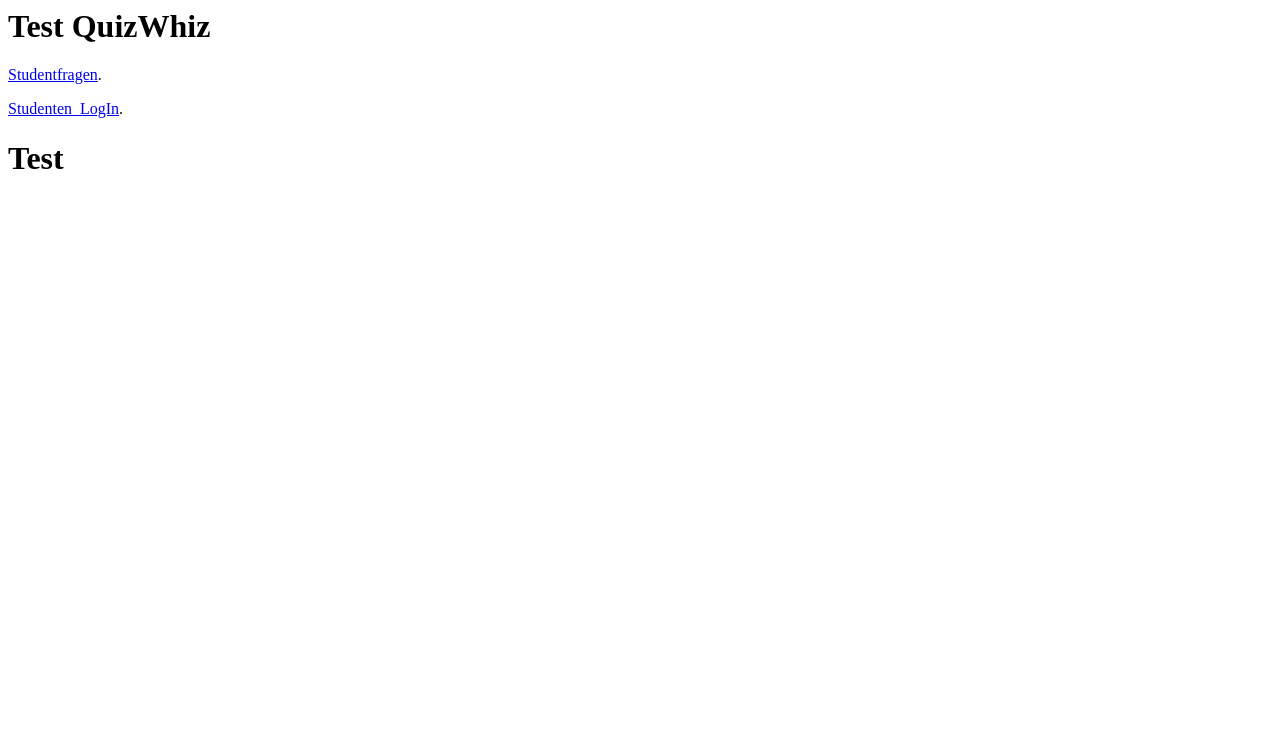
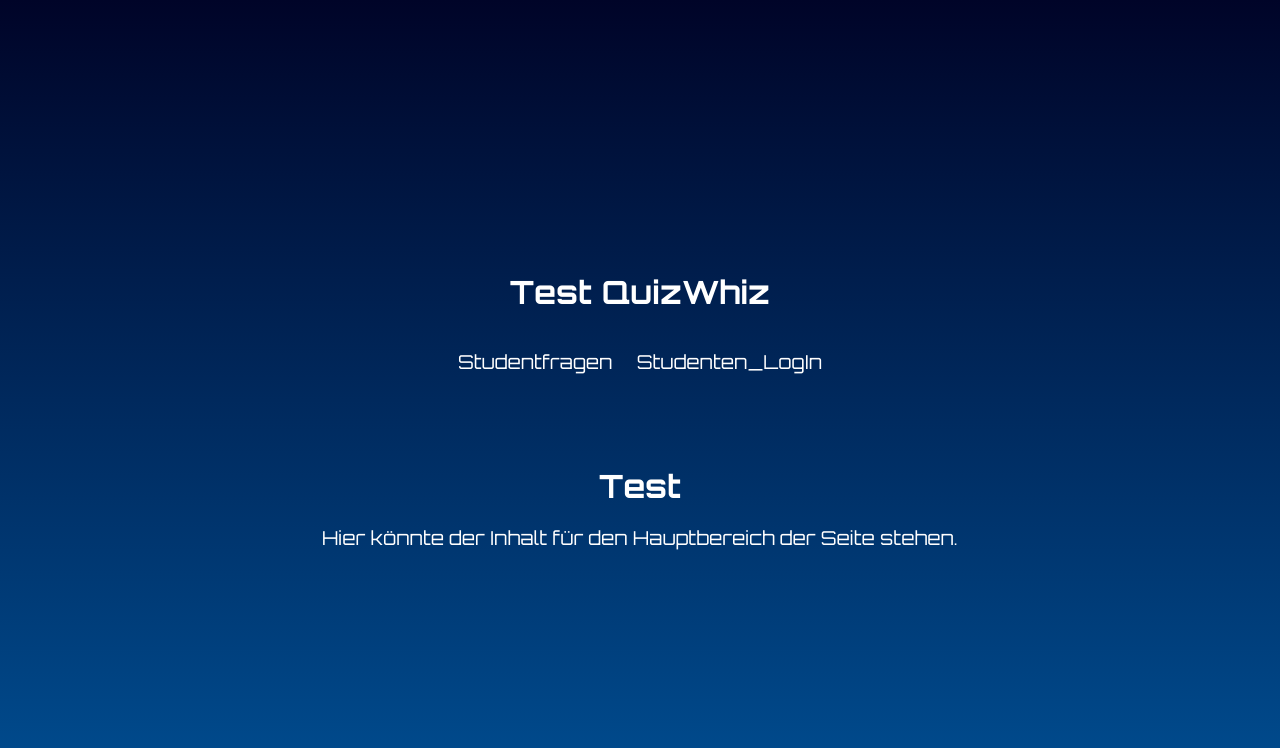
Before and after one commit to PaulSchmidt0/VerteilteSysteme-Quiz, a plain HTML site: page index.html in a window 1280 px wide. Drawn offline with Linux system fonts and the light colour scheme.

Commit message:
chore: Add stylesheets for login page and main page

```diff
--- /dev/null
+++ b/Student_Log_In/stlyes.css
@@ -0,0 +1,92 @@
+@import url('https://fonts.googleapis.com/css2?family=Orbitron:wght@400;700&display=swap'); /* Futuristische Schriftart */
+
+body {
+    display: flex;
+    flex-direction: column;
+    justify-content: center;
+    align-items: center;
+    height: 100vh;
+    margin: 0;
+    background: linear-gradient(to bottom, #000428, #004e92), url('https://www.solarsystemscope.com/textures/download/8k_stars_milky_way.jpg'); /* Space-Hintergrund */
+    background-size: cover;
+    color: white;
+    font-family: 'Orbitron', sans-serif; /* Futuristische Schriftart */
+    overflow: hidden;
+}
+
+h1 {
+    font-size: 2.5em;
+    text-shadow: 2px 2px 4px rgba(0, 0, 0, 0.5);
+    animation: fadeInDown 1s ease-out;
+    margin-bottom: 20px;
+}
+
+form {
+    display: flex;
+    flex-direction: column;
+    align-items: center;
+    background: rgba(255, 255, 255, 0.1);
+    padding: 20px;
+    border-radius: 10px;
+    box-shadow: 0 4px 8px rgba(0, 0, 0, 0.2);
+    animation: fadeIn 2s ease-in;
+    width: 300px;
+}
+
+label {
+    font-size: 1.2em;
+    margin-bottom: 10px;
+}
+
+input[type="text"] {
+    font-size: 1em;
+    padding: 10px;
+    margin-bottom: 20px;
+    border: none;
+    border-radius: 5px;
+    width: 100%;
+    box-sizing: border-box;
+}
+
+button {
+    font-family: 'Orbitron', sans-serif; /* Futuristische Schriftart für den Button */
+    font-size: 1.2em;
+    padding: 10px 20px;
+    border: none;
+    border-radius: 5px;
+    background: #0062cc;
+    color: white;
+    cursor: pointer;
+    transition: background 0.3s ease-in-out, transform 0.3s ease-in-out;
+}
+
+button:hover {
+    background: #004a99;
+    transform: translateY(-2px);
+}
+
+#message {
+    font-size: 1.2em;
+    margin-top: 20px;
+    animation: fadeIn 2s ease-in;
+}
+
+@keyframes fadeIn {
+    from {
+        opacity: 0;
+    }
+    to {
+        opacity: 1;
+    }
+}
+
+@keyframes fadeInDown {
+    from {
+        opacity: 0;
+        transform: translateY(-20px);
+    }
+    to {
+        opacity: 1;
+        transform: translateY(0);
+    }
+}
--- a/index.html
+++ b/index.html
@@ -1,11 +1,24 @@
-<html>
+<!DOCTYPE html>
+<html lang="de">
 <head>
+    <meta charset="UTF-8">
+    <meta name="viewport" content="width=device-width, initial-scale=1.0">
     <title>QuizWhiz</title>
+    <link rel="stylesheet" href="styles3.css">
 </head>
 <body>
+    <header>
         <h1>Test QuizWhiz</h1>
-    <a href="player/questions/index.html">Studentfragen</a>.</p>
-    <a href="Student_Log_In/index.html">Studenten_LogIn</a>.</p>
-    <h1>Test</h1>
+    </header>
+    <nav>
+        <ul>
+            <li><a href="player/questions/index.html">Studentfragen</a></li>
+            <li><a href="Student_Log_In/index.html">Studenten_LogIn</a></li>
+        </ul>
+    </nav>
+    <main>
+        <h2>Test</h2>
+        <p>Hier könnte der Inhalt für den Hauptbereich der Seite stehen.</p>
+    </main>
 </body>
 </html>
--- a/player/questions/styles.css
+++ b/player/questions/styles.css
@@ -1,22 +1,31 @@
+@import url('https://fonts.googleapis.com/css2?family=Orbitron:wght@400;700&display=swap'); /* Futuristische Schriftart */
+
 body {
     display: flex;
-    justify-content: center; /* Zentriert den Inhalt horizontal */
-    align-items: center; /* Zentriert den Inhalt vertikal */
-    height: 100vh; /* Nimmt die volle Höhe des Viewports ein */
-    margin: 0; /* Entfernt den Standardrand des body */
+    justify-content: center;
+    align-items: center;
+    height: 100vh;
+    margin: 0;
+    background: linear-gradient(to bottom, #000428, #004e92), url('https://www.solarsystemscope.com/textures/download/8k_stars_milky_way.jpg'); /* Space-Hintergrund */
+    background-size: cover;
+    color: white;
+    font-family: 'Orbitron', sans-serif; /* Futuristische Schriftart */
+    overflow: hidden;
 }
 
-.head{
+.head {
     display: flex;
     width: 90%;
     height: 20vh;
     margin: auto;
     align-items: center;
     justify-content: center;
-    font-size:  300%;
+    font-size: 2.5em; /* Kleinere Schriftgröße */
+    text-shadow: 2px 2px 4px rgba(0, 0, 0, 0.5);
+    animation: fadeInDown 1s ease-out;
 }
 
-.main{
+.main {
     width: 100vh;
     height: 100vh;
     margin: auto;
@@ -25,25 +34,34 @@ body {
 .container {
     display: grid;
     grid-template-columns: 1fr 1fr;
-    gap: 10px; /* Abstand zwischen den Containern */
+    gap: 10px;
     width: 90%;
-    height: 70vh; /* Gesamte Höhe des Viewports */
+    height: 70vh;
     margin: auto;
+    animation: fadeIn 2s ease-in;
 }
 
 .box {
     display: flex;
     align-items: center;
     justify-content: center;
-    border: 1px solid #000; /* Rand um die Boxen */
+    border: 1px solid #000;
     padding: 20px;
     border-radius: 5px;
-    font-size:  300%;
-    transition: all ease-in-out 0.2s;
+    font-size: 3em;
+    transition: all 0.2s ease-in-out;
+    background: rgba(255, 255, 255, 0.1);
+    box-shadow: 0 4px 8px rgba(0, 0, 0, 0.2);
+    cursor: pointer;
+    color: white;
+}
+
+.box:hover {
+    box-shadow: 0 8px 16px rgba(0, 0, 0, 0.3);
+    background: rgba(255, 255, 255, 0.2);
 }
 
 #Box1:hover {
-    background-color: rgb(236, 235, 235);
     transform: translateY(5px) translateX(5px);
 }
 
@@ -54,14 +72,14 @@ body {
     grid-column: 1 / span 2;
     grid-row: 1 / span 2;
     z-index: 10;
+    animation: expand 0.3s ease-in-out;
 }
 
 #Box1.expanded:hover {
-    background-color: white;
+    background-color: rgba(255, 255, 255, 0.2);
 }
 
 #Box2:hover {
-    background-color: rgb(236, 235, 235);
     transform: translateY(5px) translateX(-5px);
 }
 
@@ -72,14 +90,14 @@ body {
     grid-column: 1 / span 2;
     grid-row: 1 / span 2;
     z-index: 10;
+    animation: expand 0.3s ease-in-out;
 }
 
 #Box2.expanded:hover {
-    background-color: white;
+    background-color: rgba(255, 255, 255, 0.2);
 }
 
 #Box3:hover {
-    background-color: rgb(236, 235, 235);
     transform: translateY(-5px) translateX(5px);
 }
 
@@ -90,14 +108,14 @@ body {
     grid-column: 1 / span 2;
     grid-row: 1 / span 2;
     z-index: 10;
+    animation: expand 0.3s ease-in-out;
 }
 
 #Box3.expanded:hover {
-    background-color: white;
+    background-color: rgba(255, 255, 255, 0.2);
 }
 
 #Box4:hover {
-    background-color: rgb(236, 235, 235);
     transform: translateY(-5px) translateX(-5px);
 }
 
@@ -108,12 +126,12 @@ body {
     grid-column: 1 / span 2;
     grid-row: 1 / span 2;
     z-index: 10;
+    animation: expand 0.3s ease-in-out;
 }
 
 #Box4.expanded:hover {
-    background-color: white;
+    background-color: rgba(255, 255, 255, 0.2);
 }
-
 
 .hidden {
     display: none;
@@ -125,14 +143,116 @@ body {
     width: 90%;
     height: 10vh;
     margin: auto;
+    position: relative;
 }
 
 #progress-bar {
     width: 100%;
     height: 30px;
-    background-color: lightgrey;
-    text-align: center;
-    line-height: 30px;
-    color: black;
+    background-color: rgba(255, 255, 255, 0.1);
     border-radius: 5px;
+    position: relative;
+    overflow: hidden;
 }
+
+#progress-bar::before {
+    content: "";
+    position: absolute;
+    top: 0;
+    right: 0; /* Rakete am rechten Ende */
+    height: 100%;
+    width: 80px; /* Breite des Raketen-Icons */
+    background: url('https://img.icons8.com/ios-filled/100/ffffff/rocket.png') no-repeat center;
+    background-size: contain;
+    transform: translateX(-100%);
+    animation: progress 5s linear forwards;
+}
+
+.rocket-sparks {
+    position: absolute;
+    top: 50%;
+    right: 0;
+    transform: translateY(-50%) translateX(-100%);
+    width: 80px;
+    height: 100px;
+    pointer-events: none; /* Damit die Funken keine Interaktionen blockieren */
+    z-index: -1;
+    animation: sparks 5s linear forwards;
+}
+
+.rocket-sparks::before,
+.rocket-sparks::after {
+    content: '';
+    position: absolute;
+    bottom: 0;
+    left: 50%;
+    width: 5px;
+    height: 30px;
+    background: radial-gradient(circle, yellow, orange, red);
+    border-radius: 50%;
+    animation: spark-flicker 0.1s infinite alternate;
+}
+
+.rocket-sparks::before {
+    transform: translateX(-150%);
+}
+
+.rocket-sparks::after {
+    transform: translateX(50%);
+}
+
+@keyframes fadeIn {
+    from {
+        opacity: 0;
+    }
+    to {
+        opacity: 1;
+    }
+}
+
+@keyframes fadeInDown {
+    from {
+        opacity: 0;
+        transform: translateY(-20px);
+    }
+    to {
+        opacity: 1;
+        transform: translateY(0);
+    }
+}
+
+@keyframes expand {
+    from {
+        transform: scale(0.5);
+    }
+    to {
+        transform: scale(1);
+    }
+}
+
+@keyframes progress {
+    from {
+        transform: translateX(-100%);
+    }
+    to {
+        transform: translateX(0);
+    }
+}
+
+@keyframes sparks {
+    from {
+        transform: translateY(-50%) translateX(-100%);
+    }
+    to {
+        transform: translateY(-50%) translateX(0);
+    }
+}
+
+@keyframes spark-flicker {
+    from {
+        opacity: 1;
+    }
+    to {
+        opacity: 0.5;
+    }
+}
--- /dev/null
+++ b/styles3.css
@@ -0,0 +1,58 @@
+@import url('https://fonts.googleapis.com/css2?family=Orbitron:wght@400;700&display=swap'); /* Futuristische Schriftart */
+
+/* Allgemeine Stile für den gesamten Body */
+body {
+    display: flex;
+    flex-direction: column;
+    justify-content: center;
+    align-items: center;
+    min-height: 100vh;
+    margin: 0;
+    font-family: 'Orbitron', sans-serif; /* Futuristische Schriftart */
+    background: linear-gradient(to bottom, #000428, #004e92); /* Space-Hintergrund */
+    color: white;
+}
+
+/* Header-Stil */
+header {
+    text-align: center;
+    margin-top: 20px;
+}
+
+/* Navigation-Stil */
+nav ul {
+    list-style-type: none;
+    padding: 0;
+    text-align: center;
+}
+
+nav ul li {
+    display: inline-block;
+    margin: 0 10px;
+}
+
+nav ul li a {
+    text-decoration: none;
+    color: white;
+    font-size: 1.2em;
+    transition: color 0.3s ease-in-out;
+}
+
+nav ul li a:hover {
+    color: #66c2ff;
+}
+
+/* Hauptbereich-Stil */
+main {
+    text-align: center;
+    margin-top: 50px;
+}
+
+main h2 {
+    font-size: 2em;
+    margin-bottom: 20px;
+}
+
+main p {
+    font-size: 1.2em;
+}
```
Also changed, not shown: Student_Log_In/index.html (+1 -0 lines). Lines whose indentation alone changed are shown as unchanged.
